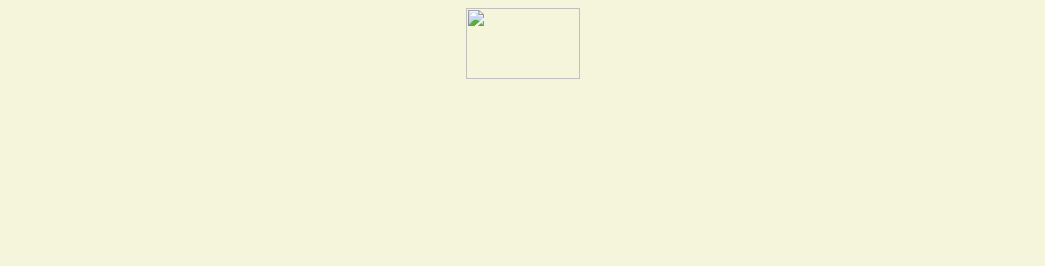
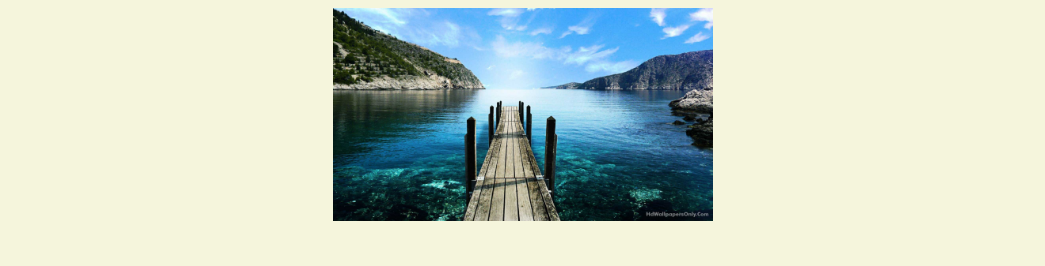
Before and after one commit to blackglitter21/blackglitter21.github.io, a plain HTML site: page index.html in a window 1280 px wide. Shown: the top 266 px of the page, without its empty margins (117-1162 px from the left). Drawn offline with Linux system fonts and the light colour scheme.

Commit message:
Update index.html

```diff
--- a/index.html
+++ b/index.html
@@ -5,7 +5,7 @@
     <link rel="stylesheet" href="css/style.css" />
   </head>
   <body>
-    <img src="./img/my.jpg" width="30%"  />
+    <img src="./images/my.jpg" width="30%"  />
     <h1 class="main-heading">Riya's Portal</h1>
     <h2>About me</h2>
     <p>
```
